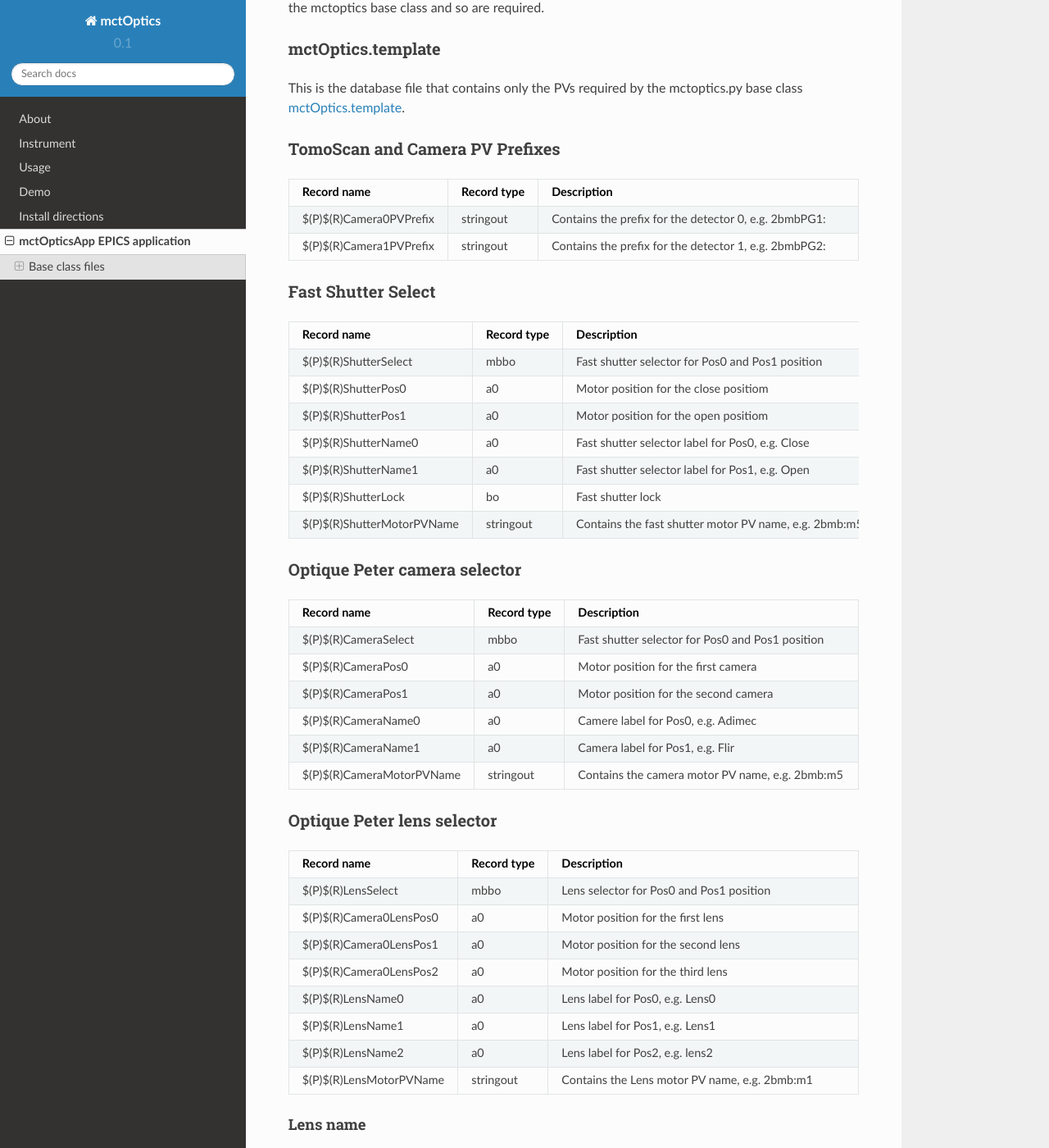
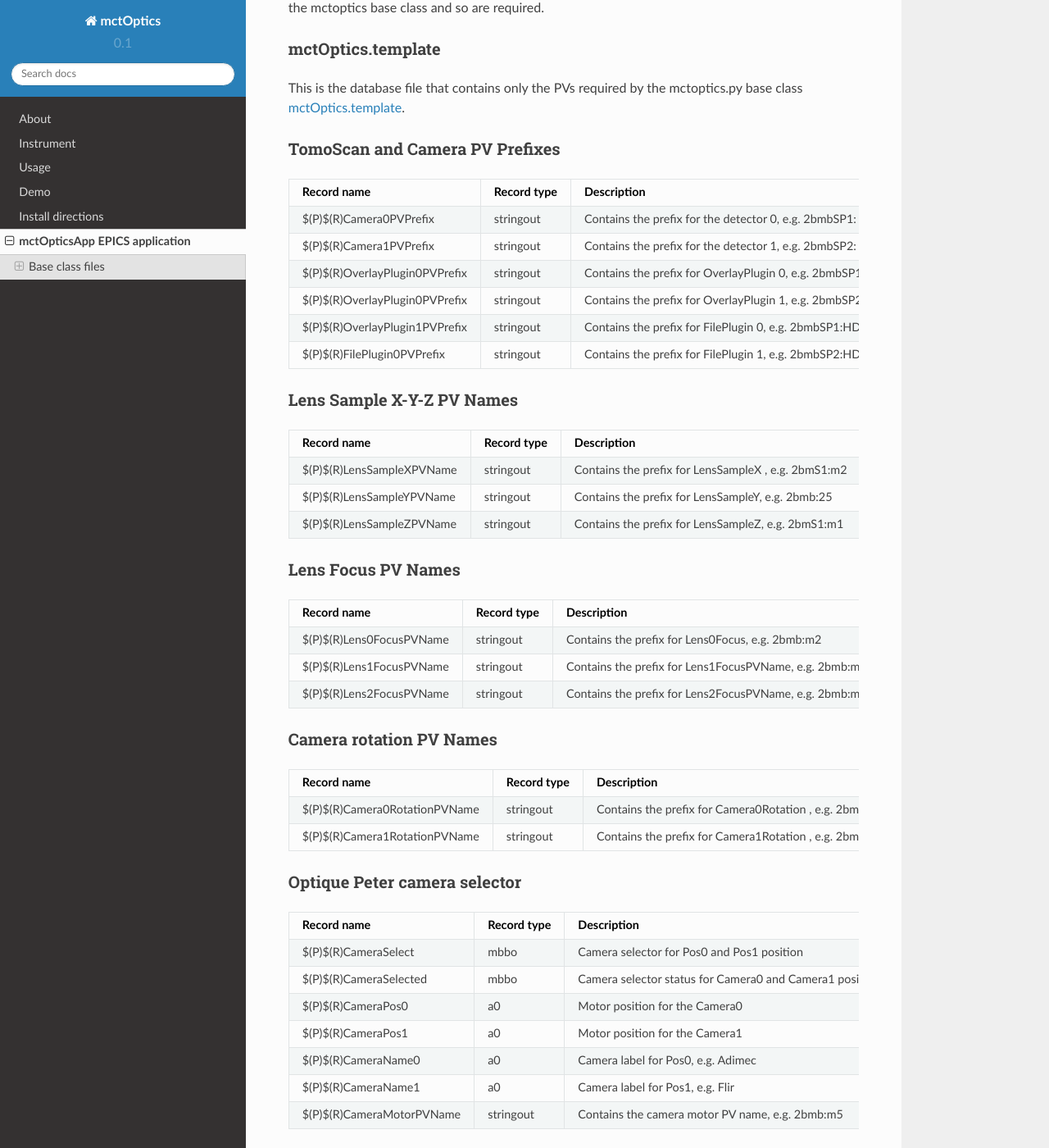
Before and after one commit to xray-imaging/mctoptics, a Sphinx documentation site: the page built from docs/source/mctOpticsApp.rst, in a window 1280 px wide and 1400 px high, scrolled down 434 px. Shown: the whole window at 82% size. Built offline with Sphinx 7.4.7 and the Read the Docs theme 2.0.0, drawn with Linux system fonts in a browser that asks for light colours; some of the changed text lies outside the part shown.

Commit message:
doc update

```diff
--- a/docs/source/mctOpticsApp.rst
+++ b/docs/source/mctOpticsApp.rst
@@ -44,12 +44,45 @@ TomoScan and Camera PV Prefixes
     - Description
   * - $(P)$(R)Camera0PVPrefix
     - stringout
-    - Contains the prefix for the detector 0, e.g. 2bmbPG1:
+    - Contains the prefix for the detector 0, e.g. 2bmbSP1:
   * - $(P)$(R)Camera1PVPrefix
     - stringout
-    - Contains the prefix for the detector 1, e.g. 2bmbPG2:
+    - Contains the prefix for the detector 1, e.g. 2bmbSP2:
+  * - $(P)$(R)OverlayPlugin0PVPrefix
+    - stringout
+    - Contains the prefix for OverlayPlugin 0, e.g. 2bmbSP1:Over1:
+  * - $(P)$(R)OverlayPlugin0PVPrefix
+    - stringout
+    - Contains the prefix for OverlayPlugin 1, e.g. 2bmbSP2:Over1:
+  * - $(P)$(R)OverlayPlugin1PVPrefix
+    - stringout
+    - Contains the prefix for FilePlugin 0, e.g. 2bmbSP1:HDF1:
+  * - $(P)$(R)FilePlugin0PVPrefix
+    - stringout
+    - Contains the prefix for FilePlugin 1, e.g. 2bmbSP2:HDF1:
 
-Fast Shutter Select
+Lens Sample X-Y-Z PV Names
+--------------------------
+
+.. cssclass:: table-bordered table-striped table-hover
+.. list-table::
+  :header-rows: 1
+  :widths: 5 5 90
+
+  * - Record name
+    - Record type
+    - Description
+  * - $(P)$(R)LensSampleXPVName
+    - stringout
+    - Contains the prefix for LensSampleX , e.g. 2bmS1:m2
+  * - $(P)$(R)LensSampleYPVName
+    - stringout
+    - Contains the prefix for LensSampleY, e.g. 2bmb:25
+  * - $(P)$(R)LensSampleZPVName
+    - stringout
+    - Contains the prefix for LensSampleZ, e.g. 2bmS1:m1
+
+Lens Focus PV Names
 -------------------
 
 .. cssclass:: table-bordered table-striped table-hover
@@ -60,27 +93,33 @@ Fast Shutter Select
   * - Record name
     - Record type
     - Description
-  * - $(P)$(R)ShutterSelect
-    - mbbo
-    - Fast shutter selector for Pos0 and Pos1 position
-  * - $(P)$(R)ShutterPos0
-    - a0
-    - Motor position for the close positiom
-  * - $(P)$(R)ShutterPos1
-    - a0
-    - Motor position for the open positiom
-  * - $(P)$(R)ShutterName0
-    - a0
-    - Fast shutter selector label for Pos0, e.g. Close
-  * - $(P)$(R)ShutterName1
-    - a0
-    - Fast shutter selector label for Pos1, e.g. Open
-  * - $(P)$(R)ShutterLock
-    - bo
-    - Fast shutter lock
-  * - $(P)$(R)ShutterMotorPVName
+  * - $(P)$(R)Lens0FocusPVName
     - stringout
-    - Contains the fast shutter motor PV name, e.g. 2bmb:m5
+    - Contains the prefix for Lens0Focus, e.g. 2bmb:m2
+  * - $(P)$(R)Lens1FocusPVName
+    - stringout
+    - Contains the prefix for Lens1FocusPVName, e.g. 2bmb:m3
+  * - $(P)$(R)Lens2FocusPVName
+    - stringout
+    - Contains the prefix for Lens2FocusPVName, e.g. 2bmb:m4
+
+Camera rotation PV Names
+------------------------
+
+.. cssclass:: table-bordered table-striped table-hover
+.. list-table::
+  :header-rows: 1
+  :widths: 5 5 90
+
+  * - Record name
+    - Record type
+    - Description
+  * - $(P)$(R)Camera0RotationPVName
+    - stringout
+    - Contains the prefix for Camera0Rotation , e.g. 2bmb:m7
+  * - $(P)$(R)Camera1RotationPVName
+    - stringout
+    - Contains the prefix for Camera1Rotation , e.g. 2bmb:m8
 
 Optique Peter camera selector
 -----------------------------
@@ -95,22 +134,86 @@ Optique Peter camera selector
     - Description
   * - $(P)$(R)CameraSelect
     - mbbo
-    - Fast shutter selector for Pos0 and Pos1 position
+    - Camera selector for Pos0 and Pos1 position
+  * - $(P)$(R)CameraSelected
+    - mbbo
+    - Camera selector status for Camera0 and Camera1 position
   * - $(P)$(R)CameraPos0
     - a0
-    - Motor position for the first camera
+    - Motor position for the Camera0
   * - $(P)$(R)CameraPos1
     - a0
-    - Motor position for the second camera
+    - Motor position for the Camera1
   * - $(P)$(R)CameraName0
     - a0
-    - Camere label for Pos0, e.g. Adimec
+    - Camera label for Pos0, e.g. Adimec
   * - $(P)$(R)CameraName1
     - a0
     - Camera label for Pos1, e.g. Flir
   * - $(P)$(R)CameraMotorPVName
     - stringout
     - Contains the camera motor PV name, e.g. 2bmb:m5
+
+
+Optique Peter camera rotation
+-----------------------------
+
+.. cssclass:: table-bordered table-striped table-hover
+.. list-table::
+  :header-rows: 1
+  :widths: 5 5 90
+
+  * - Record name
+    - Record type
+    - Description
+  * - $(P)$(R)Camera0Lens0Rotation
+    - a0
+    - PV storing Camera 0 Lens 0 rotation value
+  * - (P)$(R)Camera0Lens1Rotation
+    - a0
+    - PV storing Camera 0 Lens 1 rotation value
+  * - $(P)$(R)Camera0Lens2Rotation
+    - a0
+    - PV storing Camera 0 Lens 1 rotation value
+  * - $(P)$(R)Camera1Lens0Rotation
+    - a0
+    - PV storing Camera 1 Lens 0 rotation value
+  * - $(P)$(R)Camera1Lens1Rotation
+    - a0
+    - PV storing Camera 1 Lens 1 rotation value
+  * - $(P)$(R)Camera1Lens2Rotation
+    - a0
+    - PV storing Camera 1 Lens 2 rotation value
+
+Optique Peter lens focus
+------------------------
+
+.. cssclass:: table-bordered table-striped table-hover
+.. list-table::
+  :header-rows: 1
+  :widths: 5 5 90
+
+  * - Record name
+    - Record type
+    - Description
+  * - $(P)$(R)Camera0Lens0Focus
+    - a0
+    - PV storing Camera 0 Lens 0 focus value
+  * - $(P)$(R)Camera0Lens1Focus
+    - a0
+    - PV storing Camera 0 Lens 1 focus value
+  * - $(P)$(R)Camera0Lens2Focus
+    - a0
+    - PV storing Camera 0 Lens 2 focus value
+  * - $(P)$(R)Camera1Lens0Focus
+    - a0
+    - PV storing Camera 1 Lens 0 focus value
+  * - $(P)$(R)Camera1Lens1Focus
+    - a0
+    - PV storing Camera 1 Lens 1 focus value
+  * - $(P)$(R)Camera1Lens2Focus
+    - a0
+    - PV storing Camera 1 Lens 2 focus value
 
 Optique Peter lens selector
 ---------------------------
@@ -159,18 +262,108 @@ Lens name
   * - Record name
     - Record type
     - Description
-  * - $(P)$(R)Lens0Name
-    - stringout
-    - Lens name for Lens0, e.g. 1.1x
-  * - $(P)$(R)Lens1Name
-    - stringout
-    - Lens name for Lens1, e.g. 5x
-  * - $(P)$(R)Lens2Name
-    - stringout
-    - Lens name for Lens2, e.g. 10x
+  * - $(P)$(R)CrossSelect
+    - mbbo
+    -
+
+Optique Peter lens 1 offsets
+----------------------------
+
+.. cssclass:: table-bordered table-striped table-hover
+.. list-table::
+  :header-rows: 1
+  :widths: 5 5 90
+
+  * - Record name
+    - Record type
+    - Description
+  * - $(P)$(R)Camera0Lens1XOffset
+    - ao
+    -
+  * - $(P)$(R)Camera0Lens1YOffset
+    - ao
+    -
+  * - $(P)$(R)Camera0Lens1ZOffset
+    - ao
+    -
+  * - $(P)$(R)Camera1Lens1XOffset
+    - ao
+    -
+  * - $(P)$(R)Camera1Lens1YOffset
+    - ao
+    -
+  * - $(P)$(R)Camera1Lens1ZOffset
+    - ao
+    -
+
+Optique Peter lens 2 offsets
+----------------------------
+
+.. cssclass:: table-bordered table-striped table-hover
+.. list-table::
+  :header-rows: 1
+  :widths: 5 5 90
+
+  * - Record name
+    - Record type
+    - Description
+  * - $(P)$(R)Camera0Lens2XOffset
+    - ao
+    -
+  * - $(P)$(R)Camera0Lens2YOffset
+    - ao
+    -
+  * - $(P)$(R)Camera0Lens2ZOffset
+    - ao
+    -
+  * - $(P)$(R)Camera1Lens2XOffset
+    - ao
+    -
+  * - $(P)$(R)Camera1Lens2YOffset
+    - ao
+    -
+  * - $(P)$(R)Camera1Lens2ZOffset
+    - ao
+    -
+
+MCT status via Channel Access
+-----------------------------
+
+.. cssclass:: table-bordered table-striped table-hover
+.. list-table::
+  :header-rows: 1
+  :widths: 5 5 90
+
+  * - Record name
+    - Record type
+    - Description
+  * - $(P)$(R)MCTStatus
+    - waveform
+    -
+  * - $(P)$(R)Watchdog
+    - calcout
+    -
+  * - $(P)$(R)ServerRunning
+    - bi
+    -
+
+Sync to motor
+-------------
+
+.. cssclass:: table-bordered table-striped table-hover
+.. list-table::
+  :header-rows: 1
+  :widths: 5 5 90
+
+  * - Record name
+    - Record type
+    - Description
+  * - $(P)$(R)Sync
+    - busy
+    -
 
 Optics information
-^^^^^^^^^^^^^^^^^^
+------------------
 
 .. cssclass:: table-bordered table-striped table-hover
 .. list-table::
@@ -199,8 +392,49 @@ Optics information
     - stringout
     - Description of the camera objective
 
+Lens name
+---------
+
+.. cssclass:: table-bordered table-striped table-hover
+.. list-table::
+  :header-rows: 1
+  :widths: 5 5 90
+
+  * - Record name
+    - Record type
+    - Description
+  * - $(P)$(R)Lens0Name
+    - stringout
+    - Lens name for Lens0, e.g. 1.1x
+  * - $(P)$(R)Lens1Name
+    - stringout
+    - Lens name for Lens1, e.g. 5x
+  * - $(P)$(R)Lens2Name
+    - stringout
+    - Lens name for Lens2, e.g. 10x
+
+
+Camera names
+------------
+
+.. cssclass:: table-bordered table-striped table-hover
+.. list-table::
+  :header-rows: 1
+  :widths: 5 5 90
+
+  * - Record name
+    - Record type
+    - Description
+  * - $(P)$(R)Camera0Name
+    - stringout
+    -
+  * - $(P)$(R)Camera1Name
+    - stringout
+    -
+
+
 Energy information
-^^^^^^^^^^^^^^^^^^
+------------------
 
 .. cssclass:: table-bordered table-striped table-hover
 .. list-table::
@@ -235,6 +469,66 @@ Energy information
     - stringout
     -
 
+Energy change
+-------------
+
+.. cssclass:: table-bordered table-striped table-hover
+.. list-table::
+  :header-rows: 1
+  :widths: 5 5 90
+
+  * - Record name
+    - Record type
+    - Description
+  * - $(P)$(R)EnergySet
+    - busy
+    -
+  * - $(P)$(R)EnergyBusy
+    - busy
+    -
+  * - $(P)$(R)EnergyUseCalibration
+    - mbbo
+    -
+  * - $(P)$(R)EnergyCalibrationFileOne
+    - stringout
+    -
+  * - $(P)$(R)EnergyCalibrationFileTwo
+    - stringout
+    -
+
+Detector cropping
+-----------------
+
+.. cssclass:: table-bordered table-striped table-hover
+.. list-table::
+  :header-rows: 1
+  :widths: 5 5 90
+
+  * - Record name
+    - Record type
+    - Description
+  * - $(P)$(R)CutLeft
+    - longout
+    -
+  * - $(P)$(R)CutRight
+    - longout
+    -
+  * - $(P)$(R)CutTop
+    - longout
+    -
+  * - $(P)$(R)CutBottom
+    - longout
+    -
+  * - $(P)$(R)Cut
+    - busy
+    -
+  * - $(P)$(R)SuggestedAngles
+    - ao
+    -
+  * - $(P)$(R)SuggestedAngleStep
+    - ao
+    -
+
 medm files
 ----------
 
```
Also changed, not shown: other parts of docs/source/mctOpticsApp.rst (+2 -2 lines), 1 other file.
